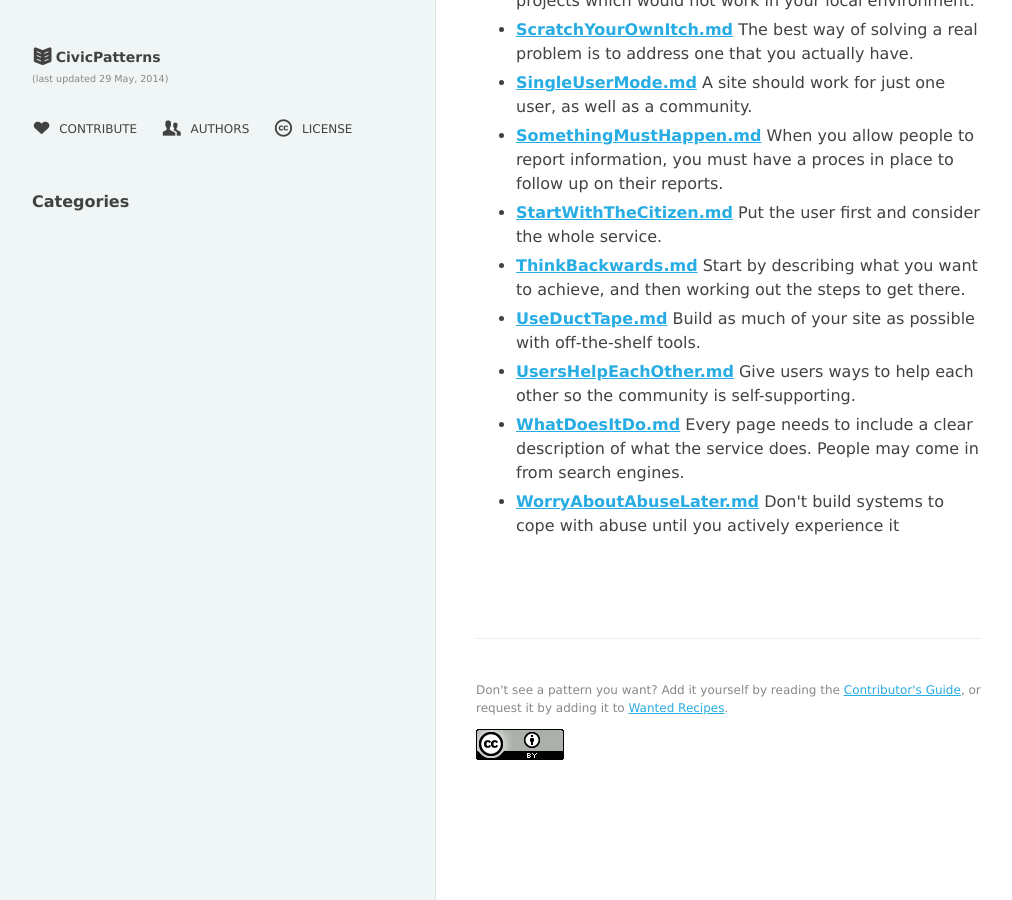
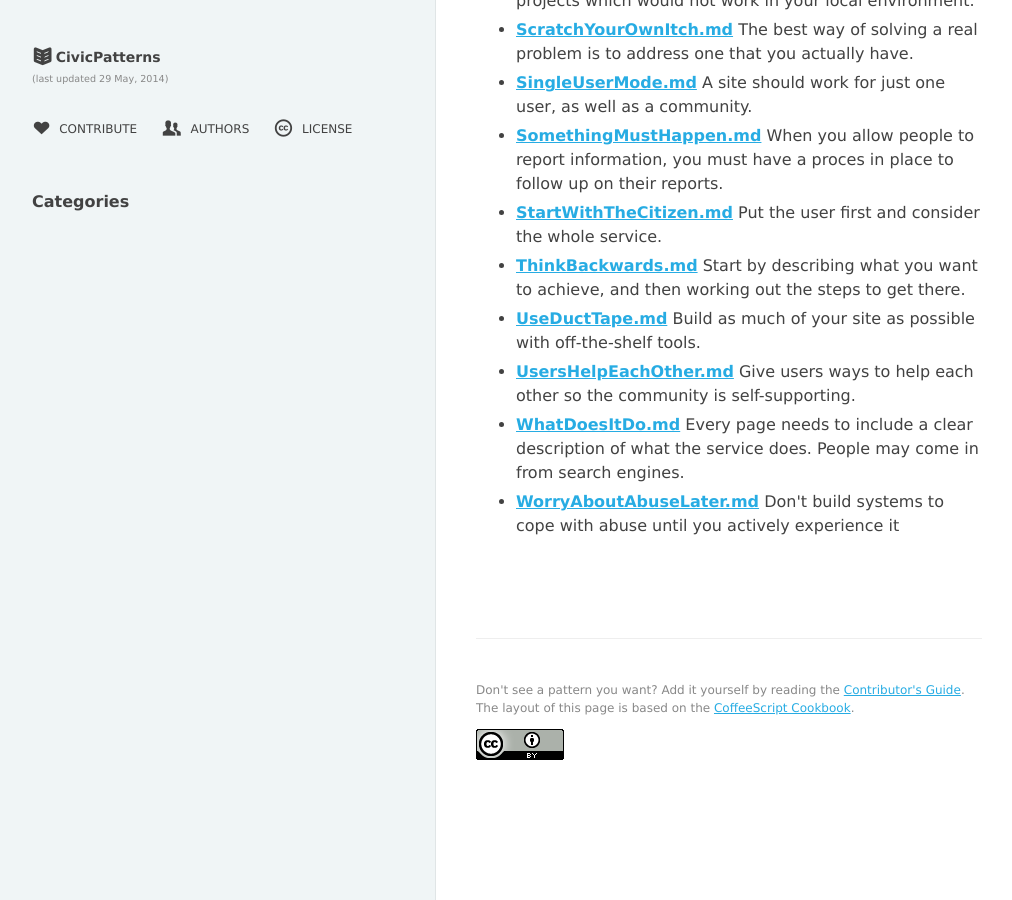
Before and after one commit to Code-for-All/civicpatterns.org, a Jekyll site: the page built from index.md, in a window 1280 px wide and 900 px high, scrolled down 3407 px. Shown: the whole window, without its empty margins (8-1020 px from the left). Built offline with Jekyll 4.4.1, drawn with Linux system fonts in a browser that asks for light colours.

```diff
--- a/_config.yml
+++ b/_config.yml
@@ -1,5 +1,7 @@
 safe: true
 markdown: kramdown
+
+permalink: pretty
 
 #collections:
 #    patterns:
--- a/_layouts/default.html
+++ b/_layouts/default.html
@@ -28,7 +28,8 @@ categories:
         <article class="content-block">{{ content }}</article>
 
         <footer class="footer content-block">
-          <p>Don't see a pattern you want? Add it yourself by reading the <a href="/contributing">Contributor's Guide</a>, or request it by adding it to <a href="/wanted-recipes">Wanted Recipes</a>.</p>
+          <p>Don't see a pattern you want? Add it yourself by reading the <a href="/contributing">Contributor's Guide</a>. The layout of this page is based on the
+          <a href="http://coffeescriptcookbook.com/">CoffeeScript Cookbook</a>.</p>
           <a href="/license"><img src="/static/images/cc_by_badge.png" /></a>
         </footer>
 
--- a/index.md
+++ b/index.md
@@ -7,7 +7,7 @@ tagline: A design pattern language for technology that addresses social politica
 <ul>
     {% for page in site.pages %}{% if page.layout == 'pattern' %}
         <li>
-            <a href="/patterns/{{page.name}}.html"><strong>{{page.name}}</strong></a> {{page.tagline}}
+            <a href="/patterns/{{page.name}}"><strong>{{page.name}}</strong></a> {{page.tagline}}
         </li>
     {% endif %}{% endfor %}
 </ul>
```
